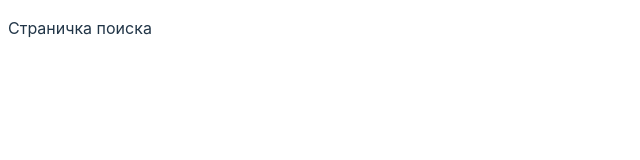
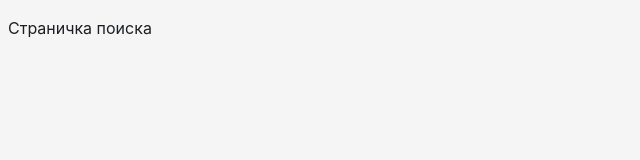
Before and after one commit to onskulit/shri-kinopoisk-2024, a React (Vite) app: page / in a window 1280 px wide. Shown: the top 160 px of the page, without its empty margins (0-640 px from the left). Built offline with nearby package versions, Linux system fonts and the light colour scheme.

Commit message:
feat: добавили палитру

```diff
--- a/src/index.css
+++ b/src/index.css
@@ -3,19 +3,17 @@
   line-height: 1.5;
   font-weight: 400;
 
-  color-scheme: light dark;
-  color: rgba(255, 255, 255, 0.87);
-  background-color: #242424;
+  color: var(--color-secondary-2);
+  background-color: var(--color-secondary-3);
 
   font-synthesis: none;
   text-rendering: optimizeLegibility;
   -webkit-font-smoothing: antialiased;
   -moz-osx-font-smoothing: grayscale;
+
+  --color-white: #FFFFFF;
+  --color-secondary-1: #333333;
+  --color-secondary-2: #1B1F23;
+  --color-secondary-3: #F5F5F5;
+  --color-primary: #FF5500;
 }
-
-@media (prefers-color-scheme: light) {
-  :root {
-    color: #213547;
-    background-color: #ffffff;
-  }
-}
```
